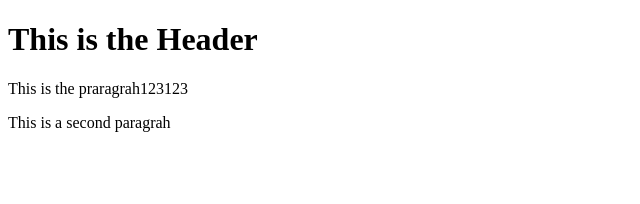
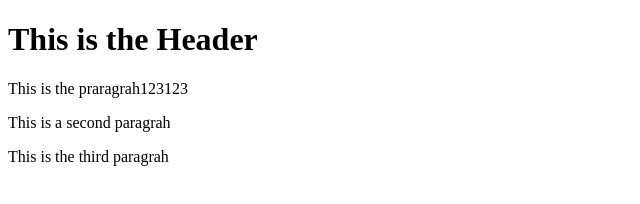
Before and after one commit to lulu9091/gittest, a website: page index.html in a window 1280 px wide. Shown: the whole page, without its empty margins (0-640 px from the left). Drawn offline with Linux system fonts and the light colour scheme.

Commit message:
fourth commit

```diff
--- a/index.html
+++ b/index.html
@@ -8,5 +8,6 @@
         <h1>This is  the Header</h1>
         <p>This is the praragrah123123</p>
         <p>This is a second paragrah<p>
+            <p>This is the third paragrah</p>
     </body>
 </html>
```
Also changed, not shown: package.json (added, +16 -0 lines), 2 other files.
